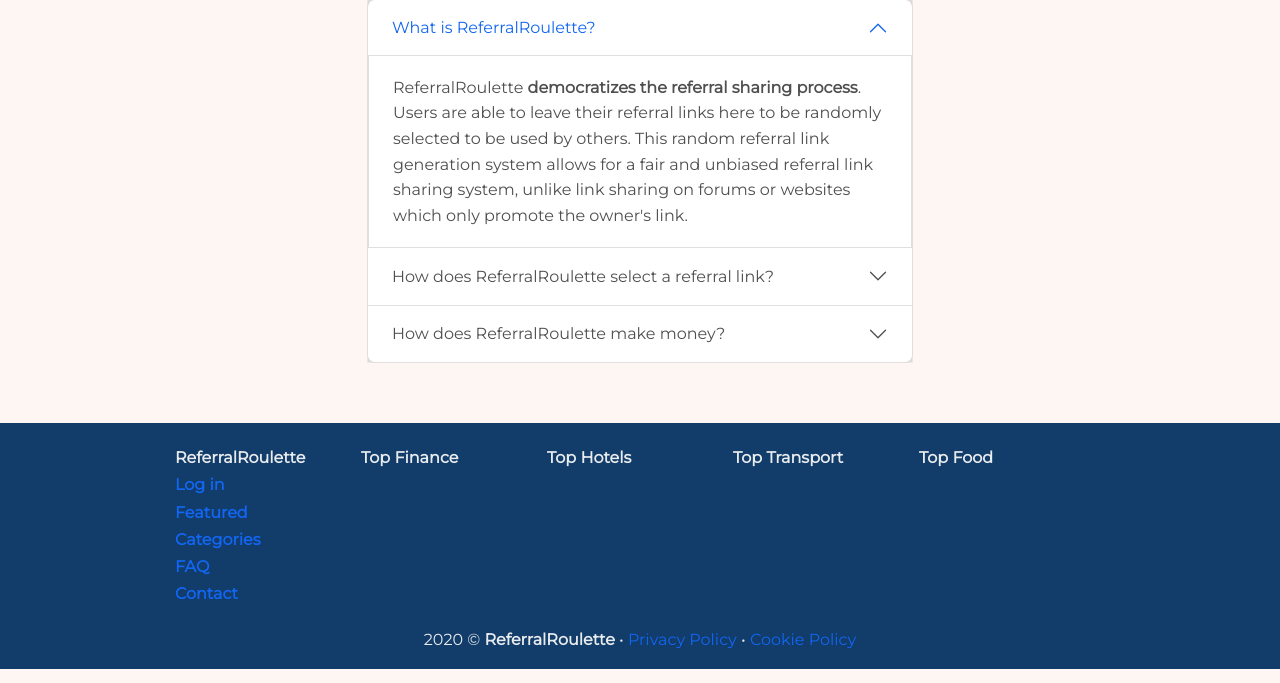
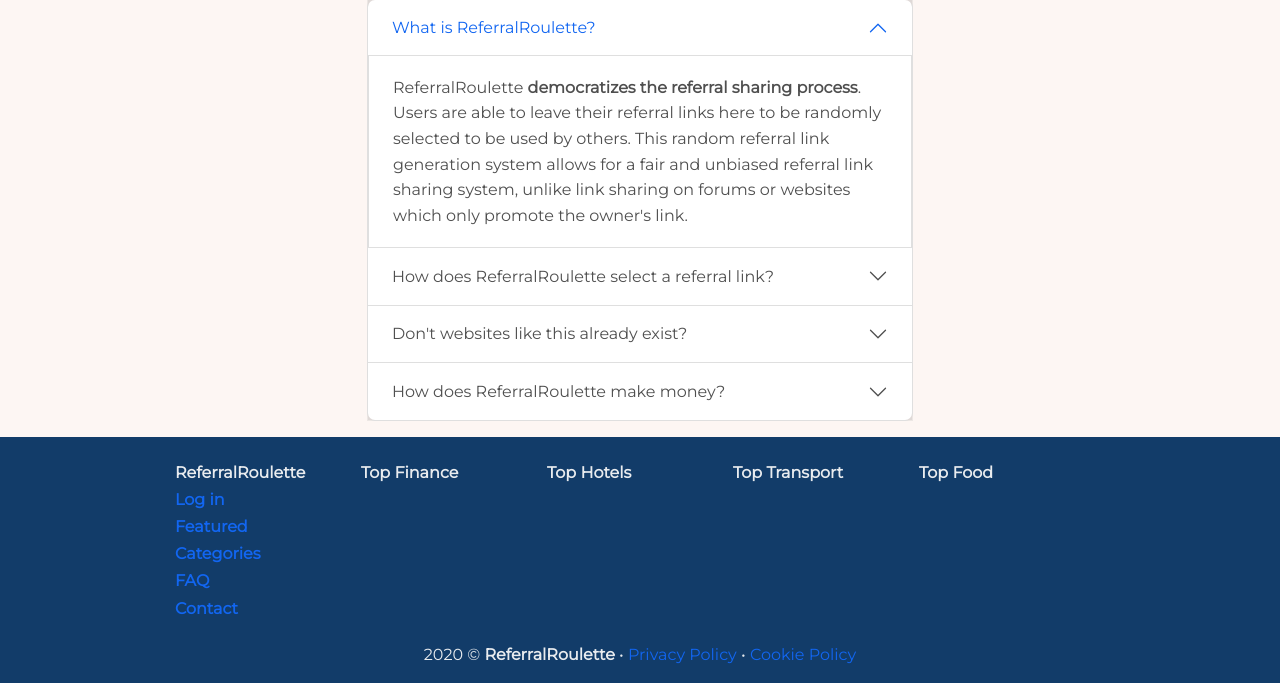
Before and after one commit to vasilzhigilei/ReferralRoulette, a Django app: template referralroulette/templates/faq.html in a window 1280 px wide. Shown: the part 131-814 px from the top of the page. Run offline with Django 3.2, Linux system fonts and the light colour scheme; the template is opened without the code that fills it, so the values that code supplies are empty; parts of the project's set-up code (start-up, migrations or seed data) failed here and were passed over; some libraries are stand-ins or nearby versions.

Commit message:
faq additions

```diff
--- a/referralroulette/templates/faq.html
+++ b/referralroulette/templates/faq.html
@@ -24,7 +24,21 @@
                   </h2>
                   <div id="collapseTwo" class="accordion-collapse collapse" aria-labelledby="headingTwo" data-bs-parent="#accordionExample">
                     <div class="accordion-body">
-
+                      ReferralRoulette uses a random number generator in order to select a referral link. This is the most fair system for sharing referral links, as the link a user uses isn't dependent on cronological link addition to the system or any other factors.
+                    </div>
+                  </div>
+                </div>
+                <div class="accordion-item">
+                  <h2 class="accordion-header bg-darksandywhite" id="headingThree">
+                    <button class="accordion-button collapsed" type="button" data-bs-toggle="collapse" data-bs-target="#collapseThree" aria-expanded="false" aria-controls="collapseThree">
+                      Don't websites like this already exist?
+                    </button>
+                  </h2>
+                  <div id="collapseThree" class="accordion-collapse collapse" aria-labelledby="headingThree" data-bs-parent="#accordionExample">
+                    <div class="accordion-body">
+                      Other websites either only promote the owner's link, don't have any structured categorization of links based on app (i.e. many 'Robinhood'), or are simply forums where users share their links, with the first few links being the only ones typically used.
+                      <br>
+                      ReferralRoulette is the first of it's kind, based on a community of active users.
                     </div>
                   </div>
                 </div>
@@ -36,7 +50,7 @@
                   </h2>
                   <div id="collapseThree" class="accordion-collapse collapse" aria-labelledby="headingThree" data-bs-parent="#accordionExample">
                     <div class="accordion-body">
-
+                      It doesn't, unless you decide to donate!
                     </div>
                   </div>
                 </div>
```
